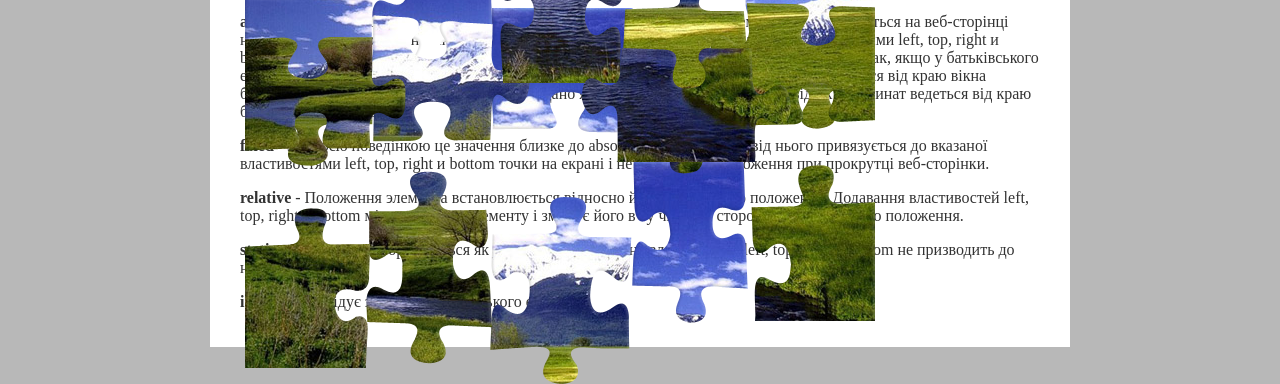
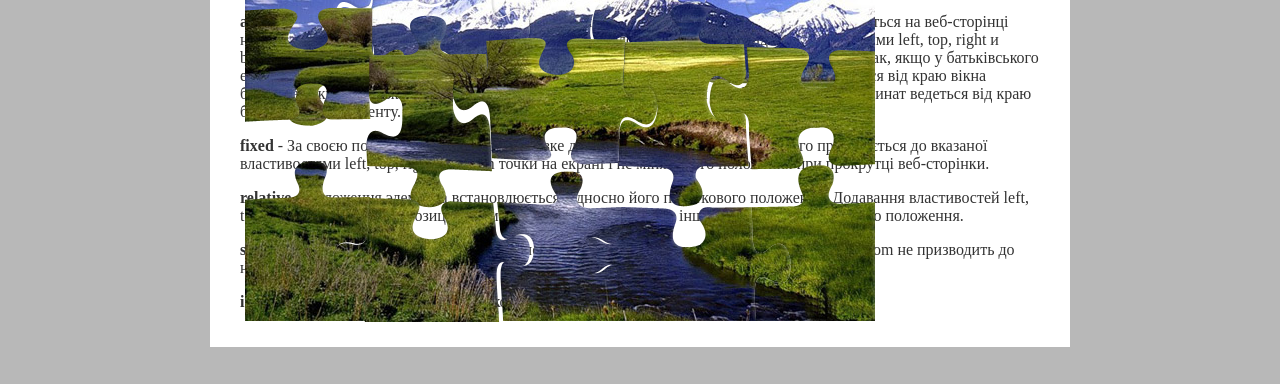
Before and after one commit to NadjaZhy/NadjaZhy.github.io, a plain HTML site: page CSS2/index.html in a window 1280 px wide. Shown: the part 451-835 px from the top of the page. After the commit the page ends 806 px from the top, so only its background shows below. Drawn offline with Linux system fonts and the light colour scheme; files whose address does not match are found by name.

Commit message:
Update style.css

```diff
--- a/CSS2/style.css
+++ b/CSS2/style.css
@@ -52,22 +52,25 @@ color: #fff;
 	position:absolute;
 }
 #puzzle #img1 {top:0px; left:0px;}
-#puzzle #img2 {top:75px; left:124px;}
-#puzzle #img3 {top:160px; left:211px;}
-#puzzle #img4 {top:313px; left:387px;}
+#puzzle #img2 {top:0px; left:124px;}
+#puzzle #img3 {top:0px; left:211px;}
+#puzzle #img4 {top:0px; left:387px;}
 #puzzle #img5 {top:0px; left:465px;}
-#puzzle #img6 {top:115px; left:  0px;}
-#puzzle #img7 {top:167px; left:  90px;}
-#puzzle #img8 {top:349px; left:  245px;}
-#puzzle #img9 {top:0px; left:  347px;}
-#puzzle #img10 {top:86px; left: 500px;}
-#puzzle #img11 {top:189px; left:  0px;}
-#puzzle #img12 {top:323px; left:  121px;}
-#puzzle #img13 {top:0px; left:  207px;}
-#puzzle #img14 {top:122px; left:  373px;}
-#puzzle #img15 {top:155px; left:  464px;}
-#puzzle #img16 {top:360px; left:  0px;}
-#puzzle #img17 {top:0px; left:  88px;}
-#puzzle #img18 {top:85px; left:  252px;}
-#puzzle #img19 {top:200px; left:  336px;}
+
+#puzzle #img6 {top:75px; left:  0px;}
+#puzzle #img7 {top:115px; left:  90px;}
+#puzzle #img8 {top:86px; left:  245px;}
+#puzzle #img9 {top:122px; left:  347px;}
+#puzzle #img10 {top:85px; left: 500px;}
+
+#puzzle #img11 {top:160px; left:  0px;}
+#puzzle #img12 {top:167px; left:  121px;}
+#puzzle #img13 {top:189px; left:  207px;}
+#puzzle #img14 {top:155px; left:  373px;}
+#puzzle #img15 {top:199px; left:  464px;}
+
+#puzzle #img16 {top:313px; left:  0px;}
+#puzzle #img17 {top:350px; left:  88px;}
+#puzzle #img18 {top:323px; left:  252px;}
+#puzzle #img19 {top:359px; left:  336px;}
 #puzzle #img20 {top:317px; left:  506px;}
```
